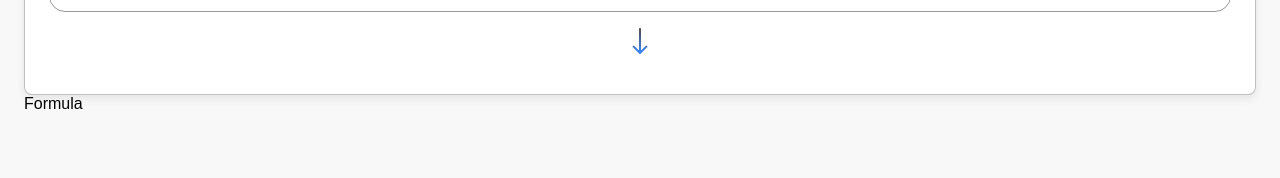
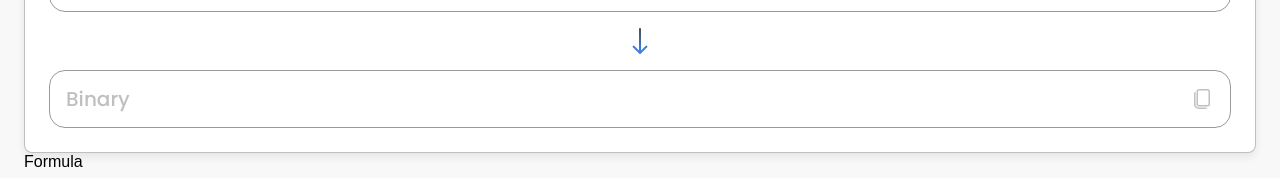
Before and after one commit to Clupai8o0/digi-convertor-app, a React (Vite) app: page / in a window 1280 px wide. Shown: the part 474-652 px from the top of the page. Built offline with nearby package versions, Linux system fonts and the light colour scheme.

Commit message:
completed the converted text code

```diff
--- a/src/atoms/inputAtom.ts
+++ b/src/atoms/inputAtom.ts
@@ -6,5 +6,5 @@ export const fromInputState = atom({
 })
 export const toInputState = atom({
 	key: "toInputStateKey",
-	default: "",
+	default: "011",
 });
--- a/src/components/input/input.module.css
+++ b/src/components/input/input.module.css
@@ -73,3 +73,42 @@
 .input[data-type="Hexadecimal"]:valid ~ .userLabel {
 	color: var(--hexadecimal);
 }
+
+
+.converted {
+	width: 100%;
+	border: solid 1.5px var(--input-border-initial);
+	padding: 16px;
+
+	display: flex;
+	justify-content: space-between;
+	align-items: center;
+
+	border-radius: 1rem;
+	cursor: pointer;
+	transition: 0.2s all;
+}
+
+.converted:hover {
+	background: rgb(247, 247, 247);
+}
+.converted:hover svg path {
+	fill: var(--input-selected-color);
+}
+
+.converted p {
+	color: var(--input-placeholder-color);
+	font-size: 20px;
+	font-weight: 500;
+	font-family: Poppins, Arial, Helvetica, sans-serif;
+}
+
+.converted svg path {
+	fill: var(--input-placeholder-color);
+	transition: 0.2s all;
+	stroke-width: 1;
+}
+
+.converted p.has-value {
+	color: var(--color);
+}
--- /dev/null
+++ b/src/components/input/to-input.tsx
@@ -0,0 +1,70 @@
+// State Management
+import { useRecoilValue } from 'recoil'
+import { toInputState } from '../../atoms/inputAtom';
+import { toTypeState } from '../../atoms/typesAtom';
+
+// Styles
+import styles from "./input.module.css";
+
+// Notification
+import { Store } from "react-notifications-component";
+
+
+const ConvertedInput = () => {
+  const toInput = useRecoilValue(toInputState);
+  const toType = useRecoilValue(toTypeState);
+
+  function handleValueCopy() {
+    if (toInput.length === 0) {
+      Store.addNotification({
+				title: "Warning",
+				message: "You haven't entered any value for conversion",
+				type: "warning",
+				insert: "top",
+				container: "top-right",
+				animationIn: ["animate__animated", "animate__fadeIn"],
+				animationOut: ["animate__animated", "animate__fadeOut"],
+				dismiss: {
+					duration: 4000,
+					onScreen: true,
+				},
+			});
+      return;
+    }
+
+    navigator.clipboard.writeText(toInput);
+    Store.addNotification({
+			title: "Warning",
+			message: "Digits copied to clipboard",
+			type: "success",
+			insert: "top",
+			container: "top-right",
+			animationIn: ["animate__animated", "animate__fadeIn"],
+			animationOut: ["animate__animated", "animate__fadeOut"],
+			dismiss: {
+				duration: 4000,
+				onScreen: true,
+			},
+		});
+  }
+
+	return (
+  <div className={styles.converted} onClick={handleValueCopy}>
+			<p>{toInput.length === 0 ? toType : toInput.toUpperCase()}</p>
+			<svg
+				width="24"
+				height="24"
+				viewBox="0 0 24 24"
+				fill="none"
+				xmlns="http://www.w3.org/2000/svg"
+			>
+				<path
+					d="M5.503 4.627L5.5 6.75V17.254C5.5 18.116 5.84241 18.9426 6.4519 19.5521C7.0614 20.1616 7.88805 20.504 8.75 20.504H17.366C17.2107 20.9427 16.9233 21.3225 16.5433 21.5911C16.1633 21.8598 15.7094 22.004 15.244 22.004H8.75C7.49022 22.004 6.28204 21.5036 5.39124 20.6128C4.50045 19.722 4 18.5138 4 17.254V6.75C4 5.77 4.627 4.935 5.503 4.627ZM17.75 2C18.0455 2 18.3381 2.0582 18.611 2.17127C18.884 2.28434 19.1321 2.45008 19.341 2.65901C19.5499 2.86794 19.7157 3.11598 19.8287 3.38896C19.9418 3.66194 20 3.95453 20 4.25V17.25C20 17.5455 19.9418 17.8381 19.8287 18.111C19.7157 18.384 19.5499 18.6321 19.341 18.841C19.1321 19.0499 18.884 19.2157 18.611 19.3287C18.3381 19.4418 18.0455 19.5 17.75 19.5H8.75C8.15326 19.5 7.58097 19.2629 7.15901 18.841C6.73705 18.419 6.5 17.8467 6.5 17.25V4.25C6.5 3.65326 6.73705 3.08097 7.15901 2.65901C7.58097 2.23705 8.15326 2 8.75 2H17.75ZM17.75 3.5H8.75C8.55109 3.5 8.36032 3.57902 8.21967 3.71967C8.07902 3.86032 8 4.05109 8 4.25V17.25C8 17.664 8.336 18 8.75 18H17.75C17.9489 18 18.1397 17.921 18.2803 17.7803C18.421 17.6397 18.5 17.4489 18.5 17.25V4.25C18.5 4.05109 18.421 3.86032 18.2803 3.71967C18.1397 3.57902 17.9489 3.5 17.75 3.5Z"
+					fill="#F8F8F8"
+				/>
+			</svg>
+		</div>
+	);
+};
+
+export default ConvertedInput;
--- a/src/containers/card/card.tsx
+++ b/src/containers/card/card.tsx
@@ -16,6 +16,7 @@ import { fromTypeState, toTypeState } from "../../atoms/typesAtom";
 // Css
 import styles from "./card.module.css";
 import Input from "../../components/input/from-input";
+import ConvertedInput from "../../components/input/to-input";
 
 function Card() {
 	const [fromInput, setFromInput] = useRecoilState(fromInputState);
@@ -99,21 +100,7 @@ function Card() {
 				</svg>
 			</form>
 
-			{/* <div className="converted" id="converted-text-container">
-				<p id="converted">Decimal...</p>
-				<svg
-					width="24"
-					height="24"
-					viewBox="0 0 24 24"
-					fill="none"
-					xmlns="http://www.w3.org/2000/svg"
-				>
-					<path
-						d="M5.503 4.627L5.5 6.75V17.254C5.5 18.116 5.84241 18.9426 6.4519 19.5521C7.0614 20.1616 7.88805 20.504 8.75 20.504H17.366C17.2107 20.9427 16.9233 21.3225 16.5433 21.5911C16.1633 21.8598 15.7094 22.004 15.244 22.004H8.75C7.49022 22.004 6.28204 21.5036 5.39124 20.6128C4.50045 19.722 4 18.5138 4 17.254V6.75C4 5.77 4.627 4.935 5.503 4.627ZM17.75 2C18.0455 2 18.3381 2.0582 18.611 2.17127C18.884 2.28434 19.1321 2.45008 19.341 2.65901C19.5499 2.86794 19.7157 3.11598 19.8287 3.38896C19.9418 3.66194 20 3.95453 20 4.25V17.25C20 17.5455 19.9418 17.8381 19.8287 18.111C19.7157 18.384 19.5499 18.6321 19.341 18.841C19.1321 19.0499 18.884 19.2157 18.611 19.3287C18.3381 19.4418 18.0455 19.5 17.75 19.5H8.75C8.15326 19.5 7.58097 19.2629 7.15901 18.841C6.73705 18.419 6.5 17.8467 6.5 17.25V4.25C6.5 3.65326 6.73705 3.08097 7.15901 2.65901C7.58097 2.23705 8.15326 2 8.75 2H17.75ZM17.75 3.5H8.75C8.55109 3.5 8.36032 3.57902 8.21967 3.71967C8.07902 3.86032 8 4.05109 8 4.25V17.25C8 17.664 8.336 18 8.75 18H17.75C17.9489 18 18.1397 17.921 18.2803 17.7803C18.421 17.6397 18.5 17.4489 18.5 17.25V4.25C18.5 4.05109 18.421 3.86032 18.2803 3.71967C18.1397 3.57902 17.9489 3.5 17.75 3.5Z"
-						fill="#F8F8F8"
-					/>
-				</svg>
-			</div> */}
+			<ConvertedInput />
 		</div>
 	);
 }
```
